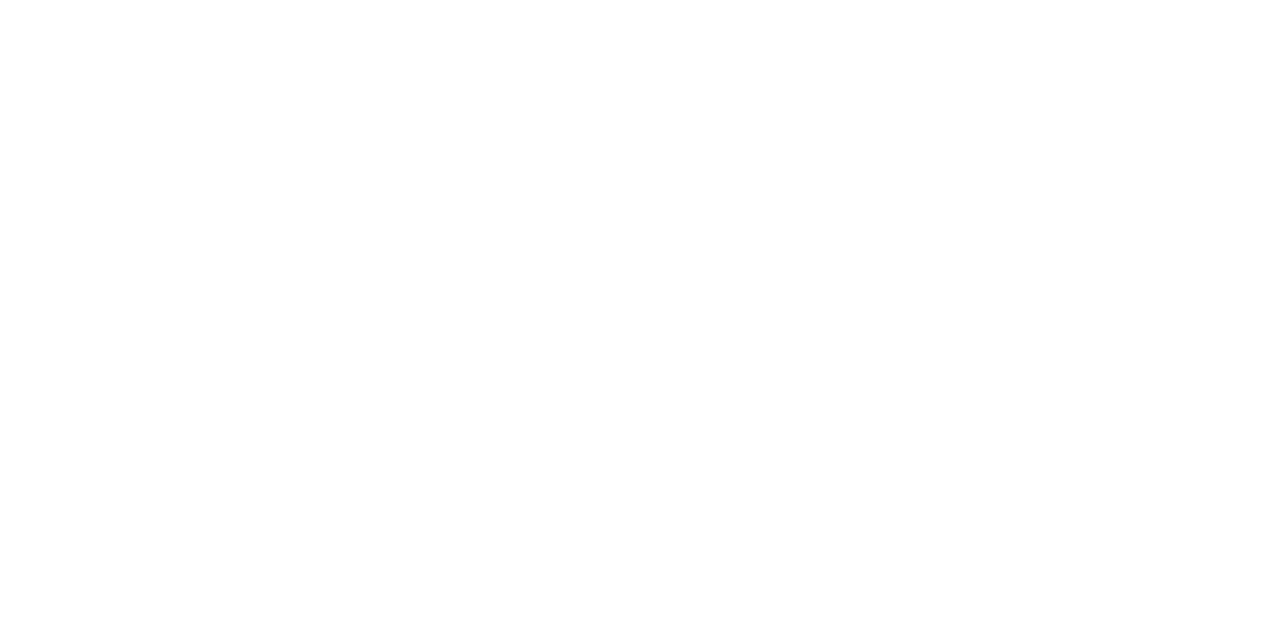
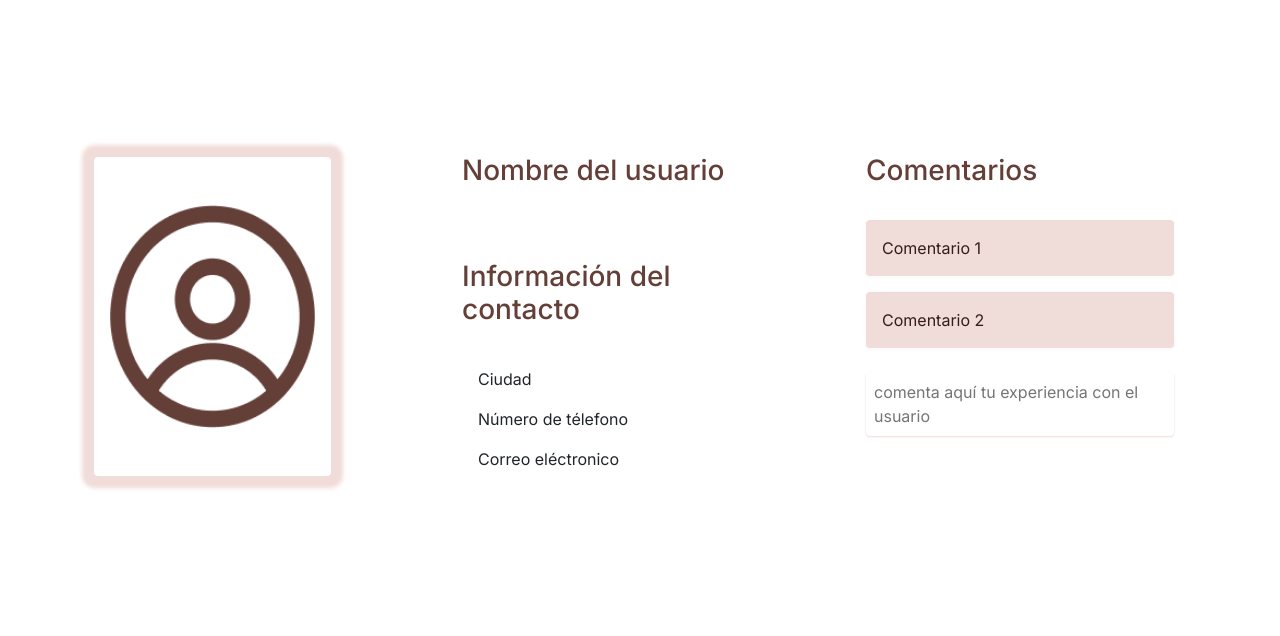
Before and after one commit to carobte/mikeBooks, a website built with Vite: page src/pages/profileOwner.html in a window 1280 px wide. Built offline with nearby package versions, Linux system fonts and the light colour scheme.

Commit message:
feat: create profile owner

```diff
--- a/src/pages/profileOwner.html
+++ b/src/pages/profileOwner.html
@@ -1,5 +1,5 @@
 <!DOCTYPE html>
-<html lang="en">
+<html lang="es">
 <head>
    <meta charset="UTF-8">
    <meta name="viewport" content="width=device-width, initial-scale=1.0">
@@ -13,9 +13,60 @@
    <meta name="googlebot" content="index,follow">
    <meta name="revisit-after" content="15days">
    <meta name="copyright" content="© 2024. MikeBooks. carobte, mspena14, anamh02, ecc97">
+
+
+   <!-- Icon & Title -->
+   <link rel="shortcut icon" href="/public/icons/MikeBooks_icon2.ico" type="image/x-icon">
    <title>Owner</title>
 </head>
 <body>
+   <header></header>
 
+   <main>
+       <!-- profile container -->
+       <section class="container">
+           <article class="row justify-content-lg-between">
+               <!-- box profile info -->
+               <div class="col-xl-8 col-lg-7 col-md-8 col-sm-12 col-xs-12">
+                   <article class="row gap-4 p-4 justify-content-between align-items-center">
+                       <div class="col-sm-4 d-flex justify-content-center align-items-center rounded-1 p-2 py-md-5 px-md-3 h-100 container-icon-user">
+                           <img class="col-6 col-md-8 col-xl-12" src="/public/icons/user-avatar.png" alt="icon-user">
+                       </div>
+                       <div class="col-sm-6 d-flex flex-column gap-4 general-text">
+                           <h3 class="titles mb-5">Nombre del usuario</h3>
+                           <h3 class="titles">Información del contacto</h3>
+                           <ul class="list-group list-group-flush">
+                               <li class="list-group-item border-0">Ciudad</li>
+                               <li class="list-group-item border-0">Número de télefono</li>
+                               <li class="list-group-item border-0">Correo eléctronico</li>
+                           </ul>
+                       </div>
+                   </article>
+               </div>
+               <!-- box comments -->
+               <div class="col-lg-4 col-md-3 col-sm-12 col-xs-12">
+                   <article class="row gap-4 p-4">
+                       <h3 class="titles">Comentarios</h3>
+                       <div class="d-flex flex-column gap-3 general-text">
+                           <div class="p-3 rounded-1 bg-creamy comment-box">Comentario 1</div>
+                           <div class="p-3 rounded-1 bg-creamy comment-box">Comentario 2</div>
+                       </div>
+                       <!-- comment field -->
+                       <div class="w-100 form-floating">
+                            <textarea name="comment" id="comment" class="w-100 p-2 border-0 rounded-1 focus-ring focus-ring-secondary field-comment" placeholder="comenta aquí tu experiencia con el usuario"></textarea>
+                       </div>
+                   </article>
+               </div>
+           </article>
+       </section>
+
+        <section id="user-books" class="container">
+
+        </section>
+   </main>
+
+   <footer></footer>
+
+   <script type="module" src="/src/js/main.js"></script>
 </body>
 </html>
```
Lines whose indentation alone changed are shown as unchanged.
